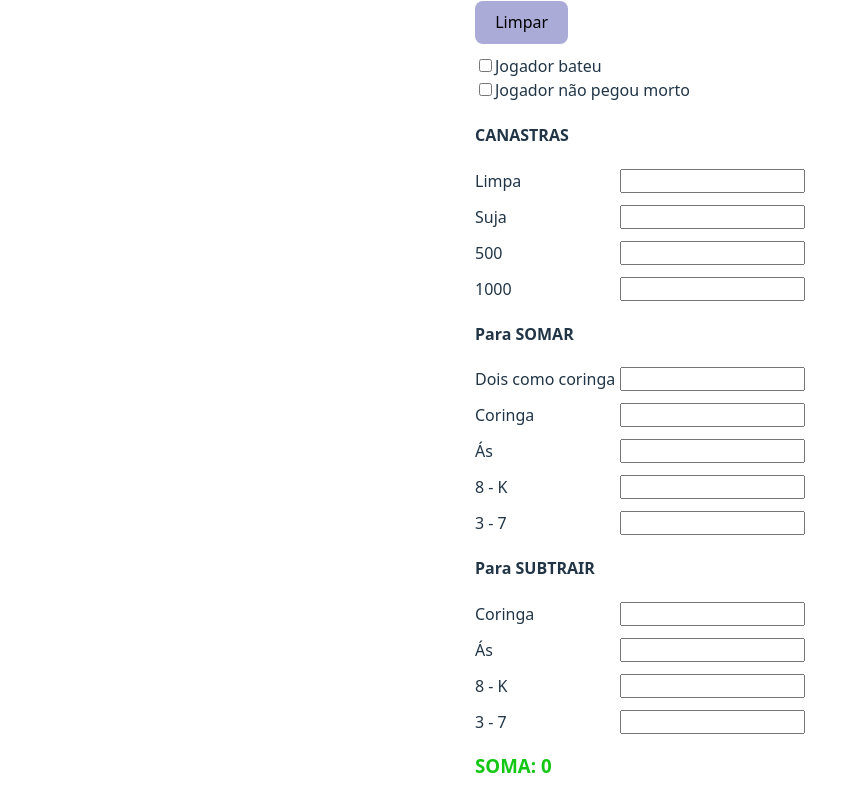
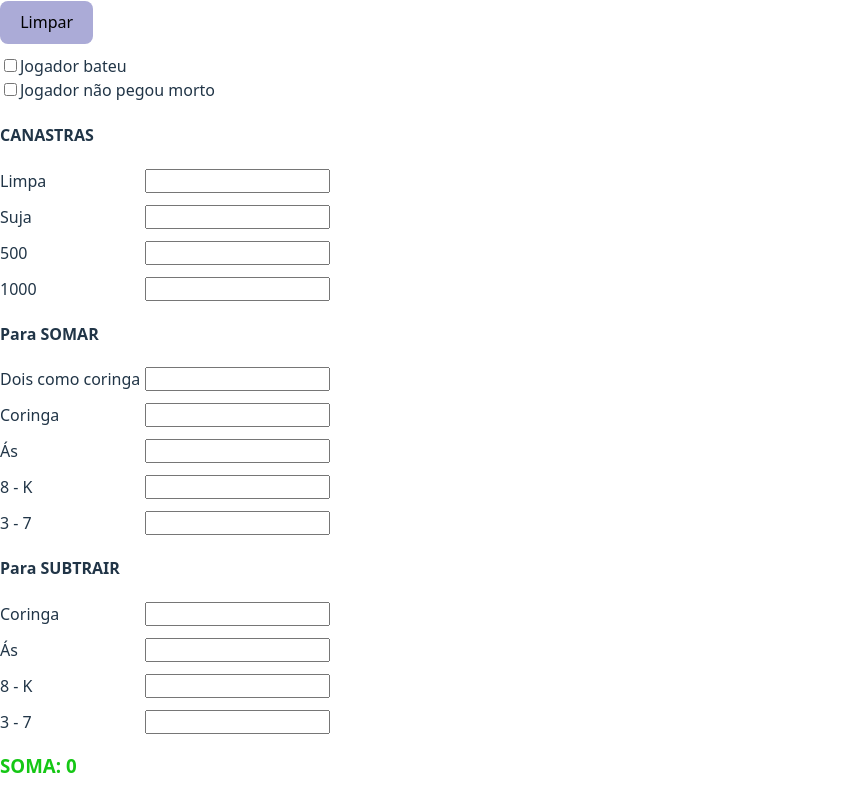
Before and after one commit to marcelopbg/somacanastra, a Next.js app: page / in a window 1280 px wide. Shown: the whole page, without its empty margins (0-868 px from the left). Built offline with nearby package versions, Linux system fonts and the light colour scheme.

Commit message:
migration tailwind

```diff
--- a/app/layout.tsx
+++ b/app/layout.tsx
@@ -52,7 +52,7 @@ export default function RootLayout({
   return (
     <html lang="pt-BR">
       <body
-        className={`${geistSans.variable} ${geistMono.variable} antialiased`}
+        className={`${geistSans.variable} ${geistMono.variable} antialiased min-h-screen bg-white text-slate-900 dark:bg-slate-900 dark:text-slate-100`}
       >
         <head>
           <script async src="https://www.googletagmanager.com/gtag/js?id=G-1TDH264J5N"></script>
--- a/app/page.tsx
+++ b/app/page.tsx
@@ -3,7 +3,7 @@ import CanastraCalculator from './CanastraCalculator'
 
 export default function Page() {
   return (
-    <main style={{width: '100%', display: 'flex', justifyContent: 'center'}}>
+    <main className="w-full flex justify-center">
       {/* Visible content */}
       <CanastraCalculator />
 
```
